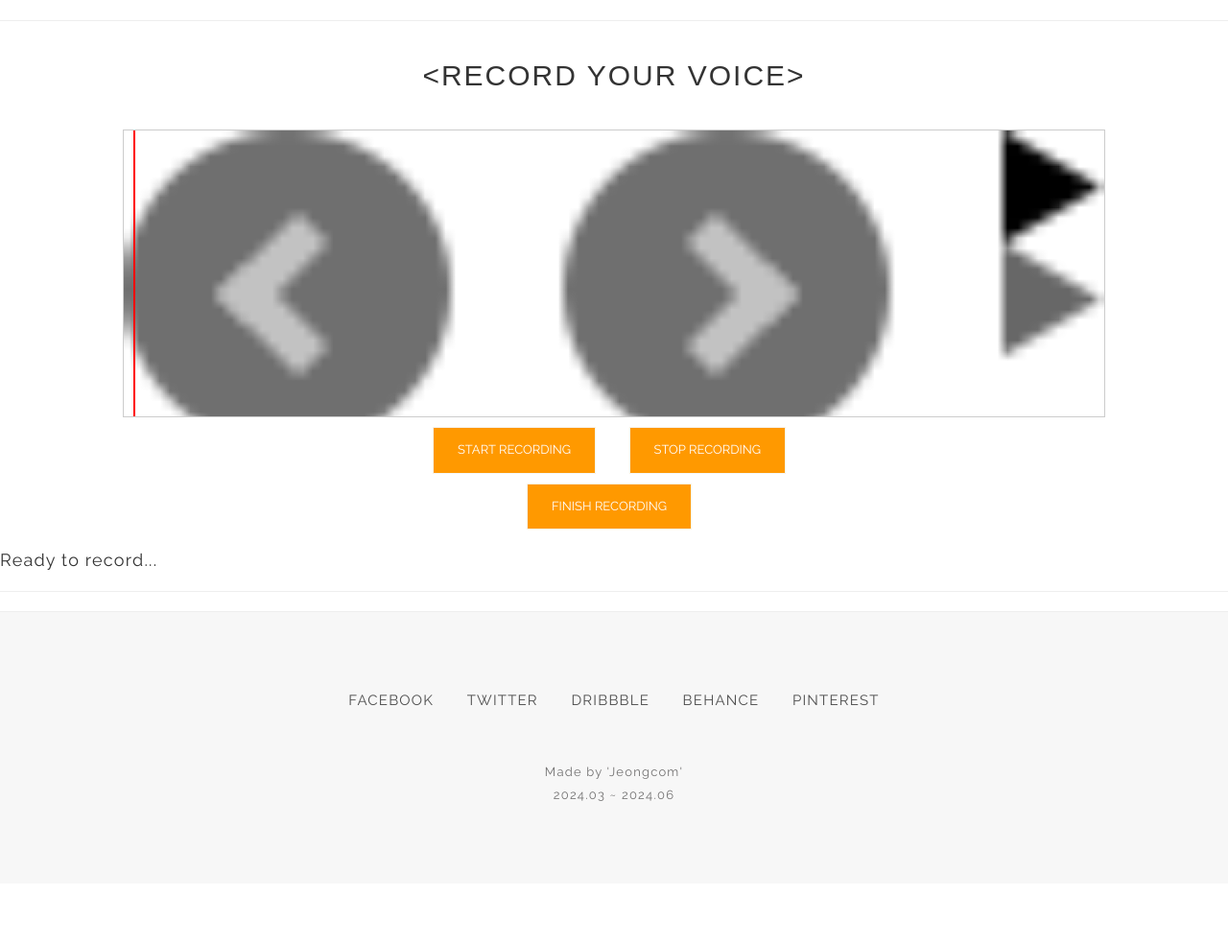
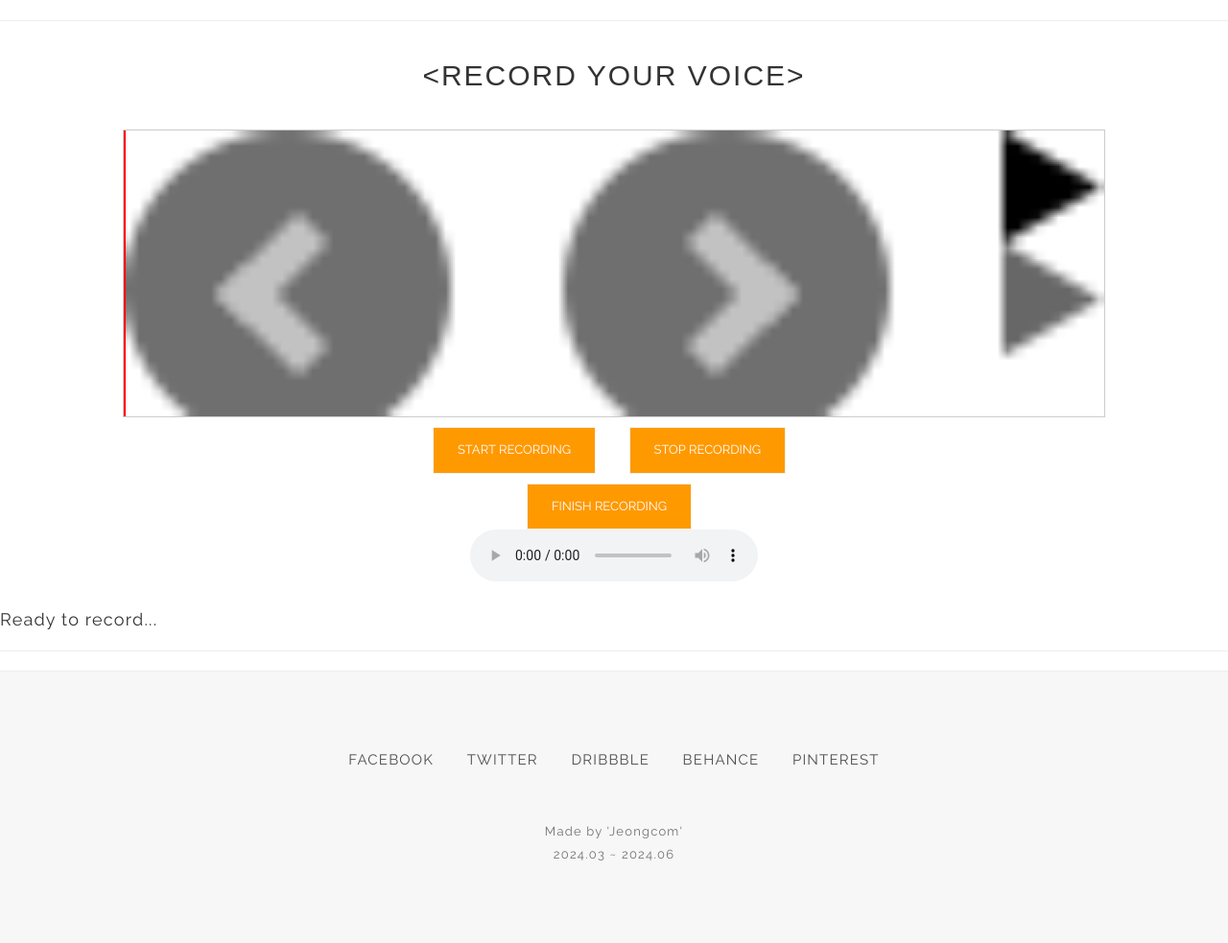
Before and after one commit to sbj0123/Auto_Okay, a Django app: page /karaoke/ in a window 1280 px wide. Shown: the part 67-1050 px from the top of the page at 96% size. Before the commit the page ends 902 px from the top, so only its background shows below. Run offline with Django 5.2, Linux system fonts and the light colour scheme; some libraries are stand-ins or nearby versions.

Commit message:
karaoke1

```diff
--- a/karaoke/templates/karaoke/karaoke.html
+++ b/karaoke/templates/karaoke/karaoke.html
@@ -1,3 +1,173 @@
+{#{% extends 'index.html' %}#}
+{#{% load static %}#}
+{##}
+{#{% block content %}#}
+{##}
+{#    <style>#}
+{#        #frequencyLine {#}
+{#            position: absolute;#}
+{#            height: 100%;#}
+{#            width: 2px;#}
+{#            background-color: red;#}
+{#            left: 1%;#}
+{#            z-index: 10;#}
+{#        }#}
+{##}
+{#        #scrollContainer {#}
+{#            overflow: hidden;#}
+{#            position: relative;#}
+{#            width: 80%;#}
+{#            height: 300px;#}
+{#            border: 1px solid #ccc;#}
+{#            margin: auto; /* 중앙 정렬 */#}
+{#        }#}
+{##}
+{#        #scrollImage {#}
+{#            position: absolute;#}
+{#            left: 0%;#}
+{#            width: 200%;#}
+{#        }#}
+{##}
+{#        button {#}
+{#            padding: 10px 20px;#}
+{#            margin: 10px;#}
+{#            font-size: 16px;#}
+{#            cursor: pointer;#}
+{#        }#}
+{##}
+{#        .button-container {#}
+{#            text-align: center; /* 버튼을 가운데 정렬 */#}
+{#        }#}
+{##}
+{#        #statusMessage {#}
+{#            color: #333;#}
+{#            font-size: 18px;#}
+{#            margin-top: 20px;#}
+{#        }#}
+{##}
+{#        h1 {#}
+{#            font-size: 30px; /* 크기 조정 */#}
+{#            color: #333; /* 색상 조정 */#}
+{#            margin-top: 40px; /* 위 여백 조정 */#}
+{#            margin-bottom: 40px; /* 마진 조정 */#}
+{#        }#}
+{#    </style>#}
+{##}
+{#    <div class="text-center" style="margin-top: 20px;">#}
+{#        <h1>&lt;Record Your Voice&gt;</h1>#}
+{#    </div>#}
+{##}
+{#    <div id="scrollContainer">#}
+{#        <div id="frequencyLine"></div>#}
+{#        <img id="scrollImage" src={% get_media_prefix %}controls.png alt="Frequency Visualization">#}
+{#    </div>#}
+{#    <div class="button-container">#}
+{#        <button class="btn btn-clean" id="startRecording" onclick="startRecording()">Start Recording</button>#}
+{#        <button class="btn btn-clean" id="stopRecording" onclick="stopRecording()">Stop Recording</button>#}
+{#        <form id="recordingForm" method="post" enctype="multipart/form-data" action="{% url 'karaoke' %}">#}
+{#            {% csrf_token %}#}
+{#            <input type="hidden" name="audioFile" id="audioFile">#}
+{#            <button type="submit" class="btn btn-clean" id="finishRecording" onclick="finishRecording()">Finish#}
+{#                Recording#}
+{#            </button>#}
+{#        </form>#}
+{#    </div>#}
+{#    <div id="statusMessage">Ready to record...</div>#}
+{##}
+{#    <script>#}
+{#        let scrollImage = document.getElementById('scrollImage');#}
+{#        let statusMessage = document.getElementById('statusMessage');#}
+{#        let intervalId;#}
+{#        let maxLeft = -200;#}
+{##}
+{#        let audioContext;#}
+{#        let mediaRecorder;#}
+{#        let audioChunks = [];#}
+{#        let song = new Audio('/media/MR_file.wav');#}
+{##}
+{##}
+{#        async function setupRecorder() {#}
+{#            audioContext = new (window.AudioContext || window.webkitAudioContext)();#}
+{#            const stream = await navigator.mediaDevices.getUserMedia({audio: true});#}
+{##}
+{#            mediaRecorder = new MediaRecorder(stream);#}
+{##}
+{#            mediaRecorder.ondataavailable = function (event) {#}
+{#                audioChunks.push(event.data);#}
+{#            };#}
+{##}
+{#            mediaRecorder.onstop = async () => {#}
+{#                const audioBlob = new Blob(audioChunks, {type: 'audio/wav'});#}
+{#                const formData = new FormData();#}
+{#                formData.append('audioFile', audioBlob, 'recording.wav');#}
+{#                await sendAudioToServer(formData);#}
+{#                audioChunks = [];#}
+{#            };#}
+{#        }#}
+{##}
+{#        async function sendAudioToServer(formData) {#}
+{#            try {#}
+{#                const response = await fetch('{% url 'save_audio' %}', {#}
+{#                    method: 'POST',#}
+{#                    body: formData,#}
+{#                });#}
+{#                const data = await response.json();#}
+{#                console.log('Server response:', data);#}
+{#                statusMessage.textContent = "Upload completed. File path: " + data.file_path;#}
+{#            } catch (error) {#}
+{#                console.error('Upload failed:', error);#}
+{#                statusMessage.textContent = "Upload failed. Please try again.";#}
+{#            }#}
+{#        }#}
+{##}
+{#        window.onload = function () {#}
+{#            scrollImage.style.left = '0%';#}
+{#            setupRecorder();#}
+{#        };#}
+{##}
+{#        function startRecording() {#}
+{#            if (mediaRecorder && mediaRecorder.state === 'inactive') {#}
+{#                mediaRecorder.start();#}
+{#                statusMessage.textContent = "Recording in progress...";#}
+{#                song.play();#}
+{#            }#}
+{#            scrollImage.style.transition = 'none';#}
+{#            const moveImage = () => {#}
+{#                if (parseInt(scrollImage.style.left) > maxLeft) {#}
+{#                    scrollImage.style.left = (parseInt(scrollImage.style.left) - 1) + '%';#}
+{#                } else {#}
+{#                    clearInterval(intervalId);#}
+{#                    statusMessage.textContent = "Recording stopped. End of track.";#}
+{#                }#}
+{#            };#}
+{#            intervalId = setInterval(moveImage, 50);#}
+{#        }#}
+{##}
+{#        function stopRecording() {#}
+{#            if (mediaRecorder && mediaRecorder.state === "recording") {#}
+{#                mediaRecorder.stop();#}
+{#                statusMessage.textContent = "Recording paused. Press start to resume.";#}
+{#            }#}
+{#            clearInterval(intervalId);#}
+{#            song.pause();#}
+{#        }#}
+{##}
+{#        function finishRecording() {#}
+{#            if (mediaRecorder && mediaRecorder.state === "recording") {#}
+{#                mediaRecorder.stop();#}
+{#                statusMessage.textContent = "Recording finished. Ready to play.";#}
+{#            }#}
+{#            clearInterval(intervalId);#}
+{#            scrollImage.style.transition = 'left 0.5s ease-out';#}
+{#            scrollImage.style.left = '0%';#}
+{#            song.currentTime = 0;#}
+{#            song.pause();#}
+{#        }#}
+{#    </script>#}
+{##}
+{#{% endblock %}#}
+
+
 {% extends 'index.html' %}
 {% load static %}
 
@@ -9,8 +179,9 @@
             height: 100%;
             width: 2px;
             background-color: red;
-            left: 1%;
+            left: 0%;
             z-index: 10;
+            transition: left 0s linear;
         }
 
         #scrollContainer {
@@ -20,12 +191,8 @@
             height: 300px;
             border: 1px solid #ccc;
             margin: auto; /* 중앙 정렬 */
-        }
-
-        #scrollImage {
-            position: absolute;
-            left: 0%;
-            width: 200%;
+            background-image: url("{% get_media_prefix %}controls.png"); /* 배경 이미지 추가 */
+            background-size: cover; /* 이미지 크기 조정 */
         }
 
         button {
@@ -59,7 +226,6 @@
 
     <div id="scrollContainer">
         <div id="frequencyLine"></div>
-        <img id="scrollImage" src={% get_media_prefix %}controls.png alt="Frequency Visualization">
     </div>
     <div class="button-container">
         <button class="btn btn-clean" id="startRecording" onclick="startRecording()">Start Recording</button>
@@ -71,38 +237,107 @@
                 Recording
             </button>
         </form>
+        <audio controls></audio>
     </div>
     <div id="statusMessage">Ready to record...</div>
 
+    <script src="https://cdnjs.cloudflare.com/ajax/libs/wav-encoder/1.0.3/wav-encoder.min.js"></script>
+
     <script>
-        let scrollImage = document.getElementById('scrollImage');
+        let frequencyLine = document.getElementById('frequencyLine');
         let statusMessage = document.getElementById('statusMessage');
-        let intervalId;
-        let maxLeft = -200;
-
-        let audioContext;
         let mediaRecorder;
         let audioChunks = [];
         let song = new Audio('/media/MR_file.wav');
-
+        let audioContext, mediaStreamSource, destination;
+        let sampleRate = 44100;  // sample rate를 44100Hz로 설정
 
         async function setupRecorder() {
+            try {
+                const stream = await navigator.mediaDevices.getUserMedia({
+                    audio: {
+                        echoCancellation: true,
+                        noiseSuppression: true,
+                        autoGainControl: true
+                    }
+                });
+
                 audioContext = new (window.AudioContext || window.webkitAudioContext)();
-            const stream = await navigator.mediaDevices.getUserMedia({audio: true});
+                mediaStreamSource = audioContext.createMediaStreamSource(stream);
 
-            mediaRecorder = new MediaRecorder(stream);
+                destination = audioContext.createMediaStreamDestination();
+                mediaStreamSource.connect(destination);
+
+                mediaRecorder = new MediaRecorder(destination.stream, { mimeType: 'audio/webm' });
 
                 mediaRecorder.ondataavailable = function (event) {
                     audioChunks.push(event.data);
                 };
 
                 mediaRecorder.onstop = async () => {
-                const audioBlob = new Blob(audioChunks, {type: 'audio/wav'});
+                    const audioBlob = new Blob(audioChunks, { type: 'audio/webm' });
+                    const arrayBuffer = await audioBlob.arrayBuffer();
+                    const audioBuffer = await audioContext.decodeAudioData(arrayBuffer);
+                    const wavData = await encodeWAV(audioBuffer);
+                    const wavBlob = new Blob([wavData], { type: 'audio/wav' });
+
                     const formData = new FormData();
-                formData.append('audioFile', audioBlob, 'recording.wav');
+                    formData.append('audioFile', wavBlob, 'recording.wav');
                     await sendAudioToServer(formData);
                     audioChunks = [];
+                    statusMessage.textContent = "저장 완료";
                 };
+            } catch (err) {
+                console.error('Error accessing media devices.', err);
+            }
+        }
+
+        function encodeWAV(audioBuffer) {
+            const numOfChannels = audioBuffer.numberOfChannels;
+            const length = audioBuffer.length * numOfChannels * 2 + 44;
+            const buffer = new ArrayBuffer(length);
+            const view = new DataView(buffer);
+            const channels = [];
+
+            let sampleRate = audioBuffer.sampleRate;
+
+            // WAV 파일 헤더 작성
+            writeString(view, 0, 'RIFF');
+            view.setUint32(4, 32 + audioBuffer.length * numOfChannels * 2, true);
+            writeString(view, 8, 'WAVE');
+            writeString(view, 12, 'fmt ');
+            view.setUint32(16, 16, true);
+            view.setUint16(20, 1, true);
+            view.setUint16(22, numOfChannels, true);
+            view.setUint32(24, sampleRate, true);
+            view.setUint32(28, sampleRate * 4, true);
+            view.setUint16(32, numOfChannels * 2, true);
+            view.setUint16(34, 16, true);
+            writeString(view, 36, 'data');
+            view.setUint32(40, audioBuffer.length * numOfChannels * 2, true);
+
+            // 채널 데이터 작성
+            for (let i = 0; i < audioBuffer.numberOfChannels; i++) {
+                channels.push(audioBuffer.getChannelData(i));
+            }
+
+            let offset = 44;
+            for (let i = 0; i < audioBuffer.length; i++) {
+                for (let channel = 0; channel < numOfChannels; channel++) {
+                    let sample = Math.max(-1, Math.min(1, channels[channel][i]));
+                    sample = (sample < 0 ? sample * 0x8000 : sample * 0x7FFF) | 0;
+                    view.setInt16(offset, sample, true);
+                    offset += 2;
+                }
+            }
+
+            return buffer;
+        }
+
+        function writeString(view, offset, string) {
+            for (let i = 0; i < string.length; i++) {
+                view.setUint8(offset + i, string.charCodeAt(i));
+            }
         }
 
         async function sendAudioToServer(formData) {
@@ -121,35 +356,29 @@
         }
 
         window.onload = function () {
-            scrollImage.style.left = '0%';
             setupRecorder();
         };
 
         function startRecording() {
-            if (mediaRecorder && mediaRecorder.state === 'inactive') {
+            if (mediaRecorder && mediaRecorder.state === "inactive") {
                 mediaRecorder.start();
                 statusMessage.textContent = "Recording in progress...";
-                song.play();
+                song.play(); // MR_file.wav 파일 재생
+
+                // 빨간 선이 움직이도록 설정
+                frequencyLine.style.transition = `left ${song.duration}s linear`;
+                frequencyLine.style.left = '100%';
             }
-            scrollImage.style.transition = 'none';
-            const moveImage = () => {
-                if (parseInt(scrollImage.style.left) > maxLeft) {
-                    scrollImage.style.left = (parseInt(scrollImage.style.left) - 1) + '%';
-                } else {
-                    clearInterval(intervalId);
-                    statusMessage.textContent = "Recording stopped. End of track.";
-                }
-            };
-            intervalId = setInterval(moveImage, 50);
         }
 
         function stopRecording() {
             if (mediaRecorder && mediaRecorder.state === "recording") {
                 mediaRecorder.stop();
-                statusMessage.textContent = "Recording paused. Press start to resume.";
+                statusMessage.textContent = "저장 완료";
             }
-            clearInterval(intervalId);
             song.pause();
+            frequencyLine.style.transition = 'none';
+            frequencyLine.style.left = '0%';
         }
 
         function finishRecording() {
@@ -157,182 +386,12 @@
                 mediaRecorder.stop();
                 statusMessage.textContent = "Recording finished. Ready to play.";
             }
-            clearInterval(intervalId);
-            scrollImage.style.transition = 'left 0.5s ease-out';
-            scrollImage.style.left = '0%';
             song.currentTime = 0;
             song.pause();
+            frequencyLine.style.transition = 'none';
+            frequencyLine.style.left = '0%';
+            document.getElementById('recordingForm').submit();
         }
     </script>
 
 {% endblock %}
-
-{#{% extends 'index.html' %} <!-- 기본 레이아웃 파일을 상속받음 -->#}
-{#{% load static %} <!-- 정적 파일을 로드하기 위한 Django 태그 -->#}
-{##}
-{#{% block content %} <!-- index.html 정의된 content 블록을 오버라이드 -->#}
-{##}
-{#    <style>#}
-{#        #frequencyLine {#}
-{#            position: absolute;#}
-{#            height: 100%;#}
-{#            width: 2px;#}
-{#            background-color: red; /* 빨간 선으로 주파수 표시 */#}
-{#            left: 1%;#}
-{#            z-index: 10;#}
-{#        }#}
-{##}
-{#        #scrollContainer {#}
-{#            overflow: hidden; /* 넘치는 내용은 숨김 */#}
-{#            position: relative;#}
-{#            width: 80%;#}
-{#            height: 300px; /* 컨테이너 높이 */#}
-{#            border: 1px solid #ccc; /* 테두리 스타일 */#}
-{#            margin: auto; /* 가운데 정렬 */#}
-{#        }#}
-{##}
-{#        #scrollImage {#}
-{#            position: absolute;#}
-{#            left: 0%;#}
-{#            width: 200%; /* 이미지 너비 */#}
-{#        }#}
-{##}
-{#        button {#}
-{#            padding: 10px 20px;#}
-{#            margin: 10px;#}
-{#            font-size: 16px;#}
-{#            cursor: pointer; /* 클릭 가능한 커서 스타일 */#}
-{#        }#}
-{##}
-{#        .button-container {#}
-{#            text-align: center; /* 버튼을 가운데 정렬 */#}
-{#        }#}
-{##}
-{#        #statusMessage {#}
-{#            color: #333;#}
-{#            font-size: 18px;#}
-{#            margin-top: 20px; /* 상태 메시지 위치 조정 */#}
-{#        }#}
-{##}
-{#        h1 {#}
-{#            font-size: 30px; /* 제목 글꼴 크기 */#}
-{#            color: #333;#}
-{#            margin-top: 40px; /* 위 여백 */#}
-{#            margin-bottom: 40px; /* 아래 여백 */#}
-{#        }#}
-{#    </style>#}
-{##}
-{#    <div class="text-center" style="margin-top: 20px;">#}
-{#        <h1>Record Your Voice</h1> <!-- 페이지 제목 -->#}
-{#    </div>#}
-{##}
-{#    <div id="scrollContainer">#}
-{#        <div id="frequencyLine"></div> <!-- 주파수 표시 라인 -->#}
-{#        <img id="scrollImage" src="{% get_media_prefix %}controls.png" alt="Frequency Visualization"> <!-- 시각화 이미지 -->#}
-{#    </div>#}
-{#    <div class="button-container">#}
-{#        <button class="btn btn-clean" id="startRecording">Start Recording</button>#}
-{#        <button class="btn btn-clean" id="stopRecording">Stop Recording</button>#}
-{#        <audio id="audioPlayback" controls></audio> <!-- 녹음된 오디오 재생 컨트롤 -->#}
-{#        <form id="recordingForm" method="post" enctype="multipart/form-data" action="{% url 'karaoke' %}">#}
-{#            {% csrf_token %} <!-- CSRF 보안 토큰 -->#}
-{#            <input type="hidden" name="audioFile" id="audioFile"> <!-- 오디오 파일을 서버로 전송하기 위한 숨겨진 필드 -->#}
-{#            <button type="submit" class="btn btn-clean" id="finishRecording">Finish#}
-{#                Recording#}
-{#            </button>#}
-{#        </form>#}
-{#    </div>#}
-{#    <div id="statusMessage">Ready to record...</div> <!-- 녹음 준비 상태 메시지 -->#}
-{##}
-{#    <script>#}
-{#        let scrollImage = document.getElementById('scrollImage');#}
-{#        let statusMessage = document.getElementById('statusMessage');#}
-{#        let intervalId;#}
-{#        let maxLeft = -200;#}
-{##}
-{#        let audioBlob;#}
-{#        let audioContext;#}
-{#        let mediaRecorder;#}
-{#        let audioChunks = [];#}
-{#        let song = new Audio('/media/MR_file.wav');#}
-{##}
-{#        document.getElementById('startRecording').addEventListener('click', startRecording);#}
-{#        document.getElementById('stopRecording').addEventListener('click', stopRecording);#}
-{#        document.getElementById('finishRecording').addEventListener('click', finishRecording);#}
-{##}
-{#        function setupRecorder() {#}
-{#            navigator.mediaDevices.getUserMedia({audio: true}).then(stream => {#}
-{#                if (!audioContext) {#}
-{#                    audioContext = new (window.AudioContext || window.webkitAudioContext)();#}
-{#                }#}
-{#                mediaRecorder = new MediaRecorder(stream);#}
-{#                mediaRecorder.ondataavailable = event => audioChunks.push(event.data);#}
-{#                mediaRecorder.onstop = async () => {#}
-{#                    const  audioBlob = new Blob(audioChunks, {type: 'audio/wav'});#}
-{#                    const formData = new FormData();#}
-{#                    formData.append('audioFile', audioBlob, 'recording.wav');#}
-{#                    fetch('{% url 'save_audio' %}', {#}
-{#                        method: 'POST',#}
-{#                        body: formData,#}
-{#                    }).then(response => response.json())#}
-{#                        .then(data => {#}
-{#                            document.getElementById('statusMessage').textContent = "Upload completed. File path: " + data.file_path;#}
-{#                        }).catch(error => {#}
-{#                        console.error('Upload failed:', error);#}
-{#                        document.getElementById('statusMessage').textContent = "Upload failed. Please try again.";#}
-{#                    });#}
-{#                    document.getElementById('audioPlayback').src = URL.createObjectURL(audioBlob);#}
-{#                    audioChunks = [];#}
-{#                };#}
-{#            });#}
-{#        }#}
-{##}
-{#        window.onload = function () {#}
-{#            scrollImage.style.left = '0%';#}
-{#            setupRecorder();#}
-{#        };#}
-{##}
-{#        function startRecording() {#}
-{#            mediaRecorder.start();#}
-{#            statusMessage.textContent = "Recording in progress...";#}
-{#song.play();#}
-{##}
-{#            document.getElementById('statusMessage').textContent = "Recording started...";#}
-{##}
-{#            scrollImage.style.transition = 'none';#}
-{#            const moveImage = () => {#}
-{#                if (parseInt(scrollImage.style.left) > maxLeft) {#}
-{#                    scrollImage.style.left = (parseInt(scrollImage.style.left) - 1) + '%';#}
-{#                } else {#}
-{#                    clearInterval(intervalId);#}
-{#                    statusMessage.textContent = "Recording stopped. End of track.";#}
-{#                }#}
-{#            };#}
-{#            intervalId = setInterval(moveImage, 50);#}
-{#        }#}
-{##}
-{#        function stopRecording() {#}
-{#            if (mediaRecorder && mediaRecorder.state === "recording") {#}
-{#                mediaRecorder.stop();#}
-{#                document.getElementById('statusMessage').textContent = "Recording stopped. Press start to resume.";#}
-{#            }#}
-{#            clearInterval(intervalId);#}
-{#song.pause();#}
-{##}
-{#        }#}
-{##}
-{#        function finishRecording() {#}
-{##}
-{#            mediaRecorder.stop()#}
-{#            statusMessage.textContent = "Recording finished. Ready to play.";#}
-{##}
-{#            clearInterval(intervalId);#}
-{#            scrollImage.style.transition = 'left 0.5s ease-out';#}
-{#            scrollImage.style.left = '0%';#}
-{#            song.currentTime = 0;#}
-{#song.pause();#}
-{##}
-{#        }#}
-{#    </script>#}
-{##}
-{#{% endblock %}#}
```
Also changed, not shown: db.sqlite3, 2 other files. Lines whose indentation alone changed are shown as unchanged.
